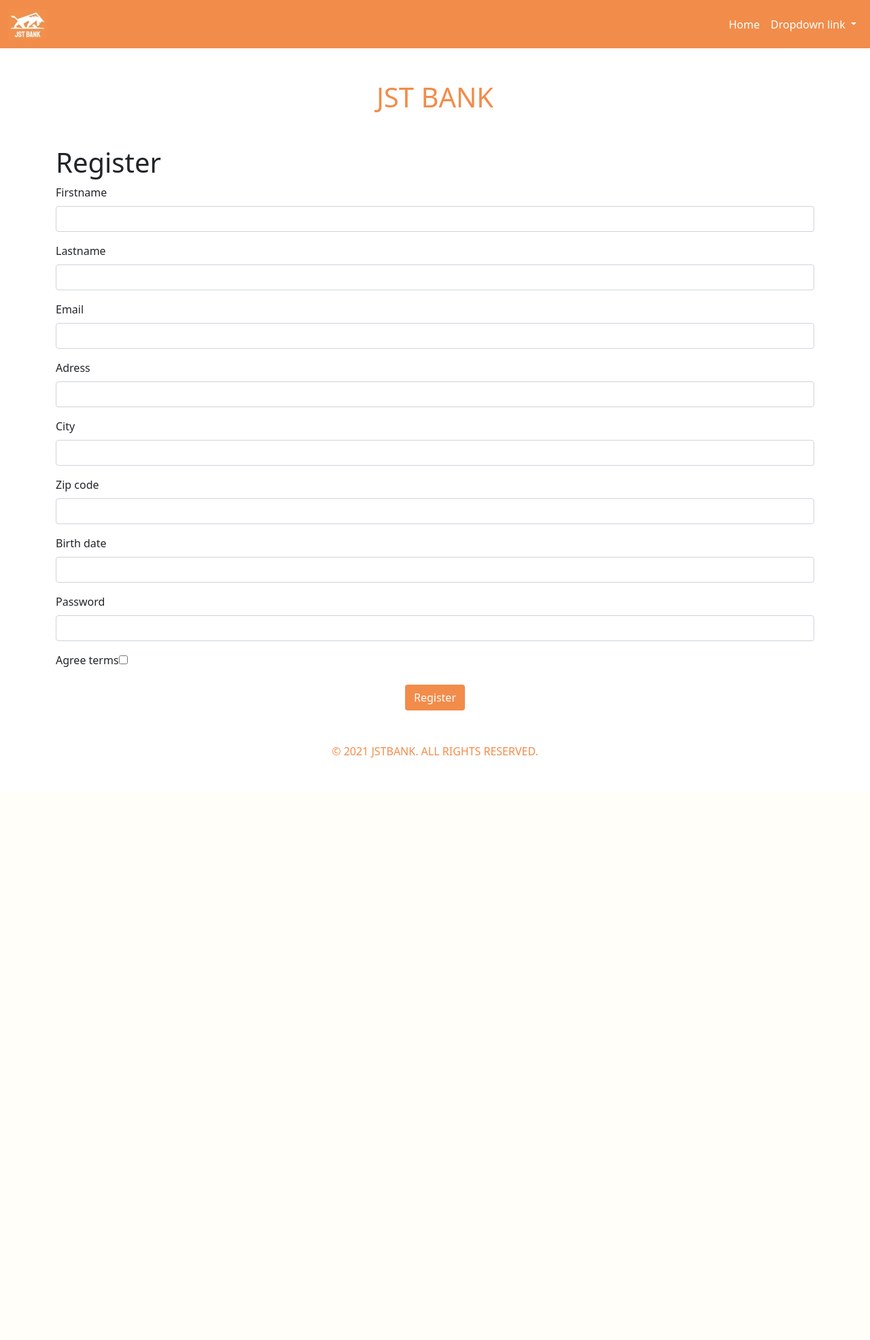
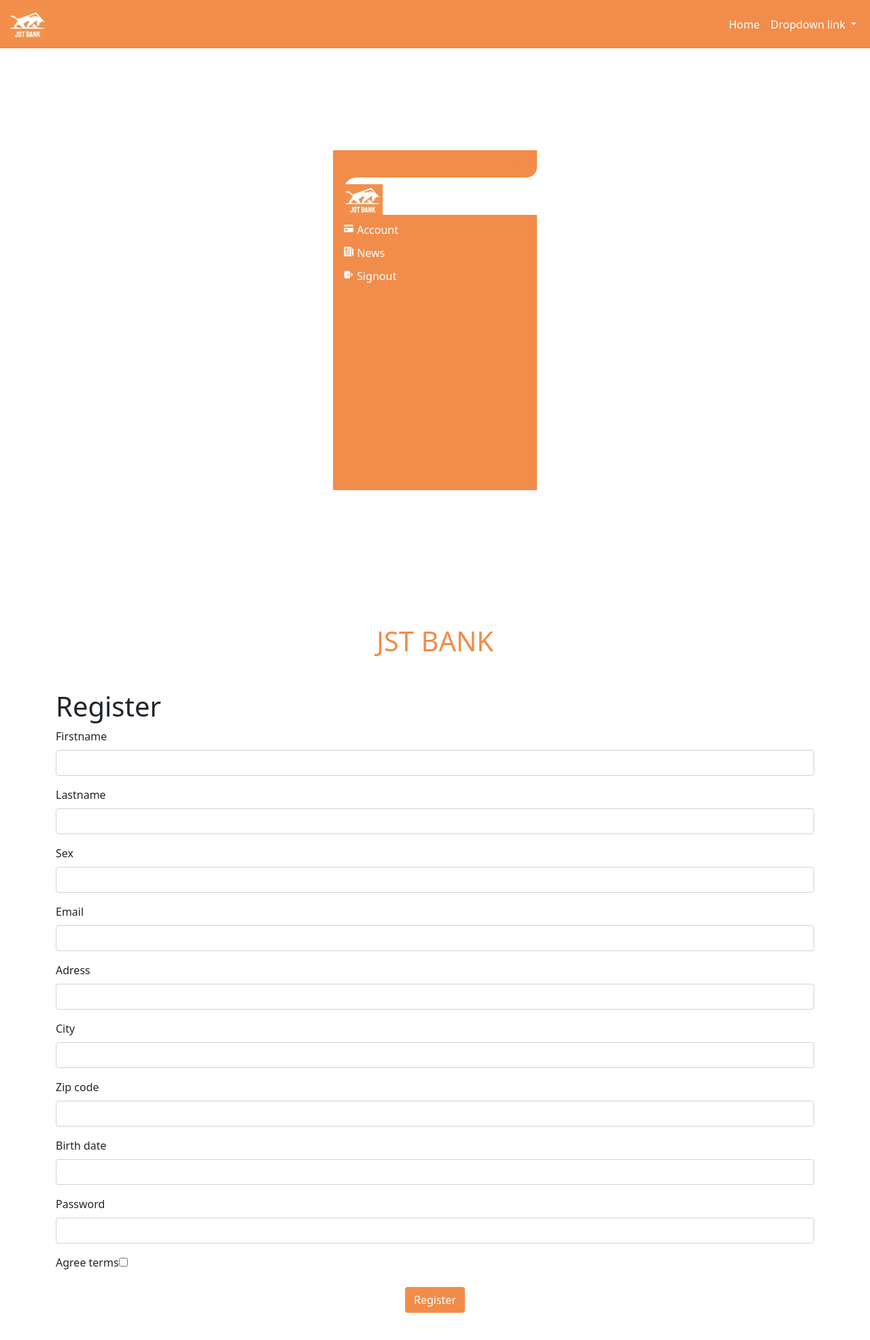
Before and after one commit to JoelB-E276/jst_bank, a Symfony app: template templates/registration/register.html.twig in a window 1280 px wide. Shown: the top 1971 px of the page at 68% size. Before the commit the page ends 1115 px from the top, so only its background shows below. Run offline with Twig, Linux system fonts and the light colour scheme; the template is opened without the code that fills it, so the values that code supplies are empty; form fields are guessed from the names that the template uses; some libraries are stand-ins or nearby versions.

Commit message:
trying a new navbar

```diff
--- a/public/css/styles.css
+++ b/public/css/styles.css
@@ -112,6 +112,103 @@ textarea {
 
 a, li, ul{
     color: #fff !important;
+}
+
+.pimpnav{
+    display: flex;
+    justify-content: center;
+    align-items: center;
+    min-height: 100vh;
+    box-sizing: border-box;
+}
+
+.navigation{
+    position: relative;
+    height: 500px;
+    width: 300px;
+    background: #F28C4Aff !important;
+    border-left: 10px solid #F28C4Aff;
+    overflow-x:hidden;
+}
+
+.navigation:hover{
+    width: 300px;
+}
+.navigation ul{
+    position: absolute;
+    top: 0;
+    left: 0;
+    width: 100%;
+    padding-left: 5px;
+    padding-top: 40px;
+}
+
+.navigation ul li{
+    position: relative;
+    list-style: none;
+    width: 100%;
+    border-top-left-radius:20px;
+    border-bottom-left-radius: 20px;
+}
+
+.navigation ul li.active{
+    background: #fff;
+}
+
+.navigation ul li a{
+    position: relative;
+    display: block;
+    width: 100%;
+    display: flex;
+    text-decoration: none;
+    color: #fff;
+}
+.navigation ul li.active a::before{
+    content:'';
+    position: absolute;
+    top: -30px;
+    right: 0;
+    width: 30px;
+    height:30px;
+    background: #F28C4Aff;;
+    border-radius: 50%;
+    box-shadow: 15px 15px 0#fff;
+}
+
+.navigation ul li.active a::after{
+    content:'';
+    position: absolute;
+    top: -30px;
+    right: 0;
+    width: 30px;
+    height:30px;
+    background: #F28C4Aff;;
+    border-radius: 50%;
+    box-shadow: 15px 15px 0#fff;
+}
+
+.navigation ul li a .icon{
+    position: relative;
+    display: block;
+    min-width: 60px;
+    height: 60px;
+    line-height: 70px;
+    text-align: center;
+}
+
+.navigation ul li a .icon ion-icon{
+    position: relative;
+    font-size: 1.5em;
+    z-index: 1;
+}
+
+.navigation ul li a .title{
+    position: relative;
+    display: block;
+    padding-left: 10px;
+    height: 60px;
+    line-height: 60px;
+    white-space: nowrap;
 }
 /* ##########################   HEADER   ########################### */
 .hh{
--- /dev/null
+++ b/public/js/main.js
@@ -0,0 +1,8 @@
+const list = document.querySelectorAll('.list');
+function activeLink(){
+    list.forEach((item)=>
+    item.classList.remove('active'));
+    this,classList.add('active');
+}
+list.forEach((item)=>
+item.addEventListener('click', activeLink));
--- a/src/Form/RegistrationFormType.php
+++ b/src/Form/RegistrationFormType.php
@@ -19,6 +19,7 @@ class RegistrationFormType extends AbstractType
         $builder
             ->add('firstname')
             ->add('lastname')
+            ->add('sex')
             ->add('email')
             ->add('adress')
             ->add('city')
--- a/templates/base.html.twig
+++ b/templates/base.html.twig
@@ -27,5 +27,6 @@
         <script src="https://cdn.jsdelivr.net/npm/bootstrap@5.0.2/dist/js/bootstrap.bundle.min.js" integrity="sha384-MrcW6ZMFYlzcLA8Nl+NtUVF0sA7MsXsP1UyJoMp4YLEuNSfAP+JcXn/tWtIaxVXM" crossorigin="anonymous"></script>
         <script type="module" src="https://unpkg.com/ionicons@5.5.2/dist/ionicons/ionicons.esm.js"></script>
         <script nomodule src="https://unpkg.com/ionicons@5.5.2/dist/ionicons/ionicons.js"></script>
+        <script src="{{ asset('js/main.js') }}"></script>
     </body>
 </html>
--- a/templates/nav.html.twig
+++ b/templates/nav.html.twig
@@ -29,3 +29,32 @@
     </div>
   </div>
 </nav>
+
+{#
+ #}
+ <div class="pimpnav">
+ <div class="navigation">
+ <ul>
+ <li class="list active">
+ <a class="navbar-brand" href="{{ path('index')}}"></a>
+ <span class="icon"><img src="{{ asset('img/logoor.jpg') }}" alt="Bank logo"></span>
+ <span class="title">Home</span>
+</li>
+<li class="list">
+ <a class="navbar-brand" href="{{ path('index')}}"></a>
+ <span class="icon"><ion-icon name="card"></ion-icon></span>
+ <span class="title">Account</span>
+</li>
+<li class="list">
+ <a class="navbar-brand" href="{{ path('index')}}"></a>
+ <span class="icon"><ion-icon name="newspaper"></ion-icon></span>
+ <span class="title">News</span>
+</li>
+<li class="list">
+ <a class="navbar-brand" href="{{ path('index')}}"></a>
+ <span class="icon"><ion-icon name="log-out"></ion-icon></span>
+ <span class="title">Signout</span>
+</li>
+ </ul>
+ </div>
+ </div>
--- a/templates/registration/register.html.twig
+++ b/templates/registration/register.html.twig
@@ -11,6 +11,7 @@
     {{ form_start(registrationForm) }}
         {{ form_row(registrationForm.firstname) }}
         {{ form_row(registrationForm.lastname) }}
+        {{ form_row(registrationForm.sex) }}
         {{ form_row(registrationForm.email) }}
         {{ form_row(registrationForm.adress) }}
         {{ form_row(registrationForm.city) }}
```
